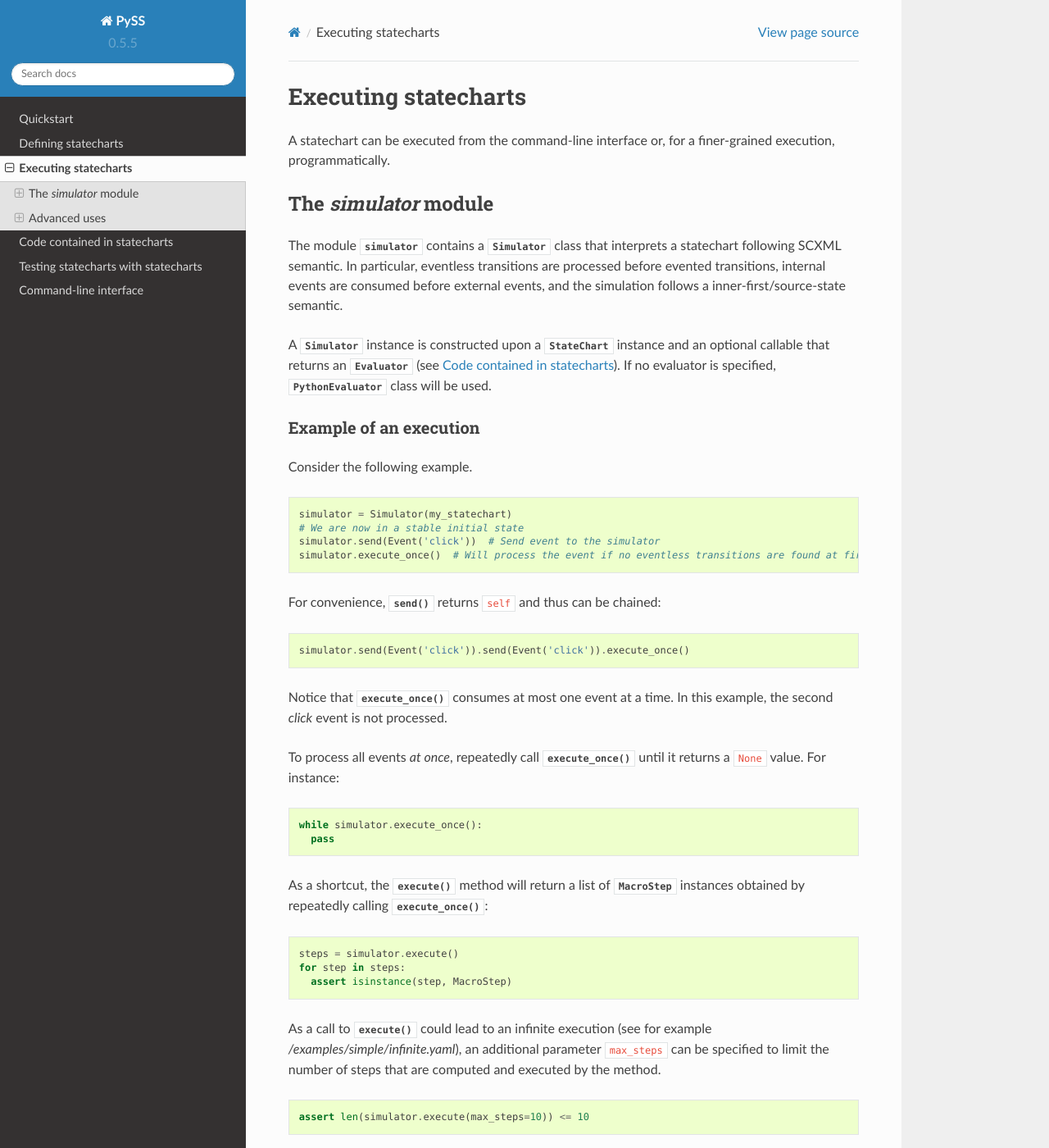
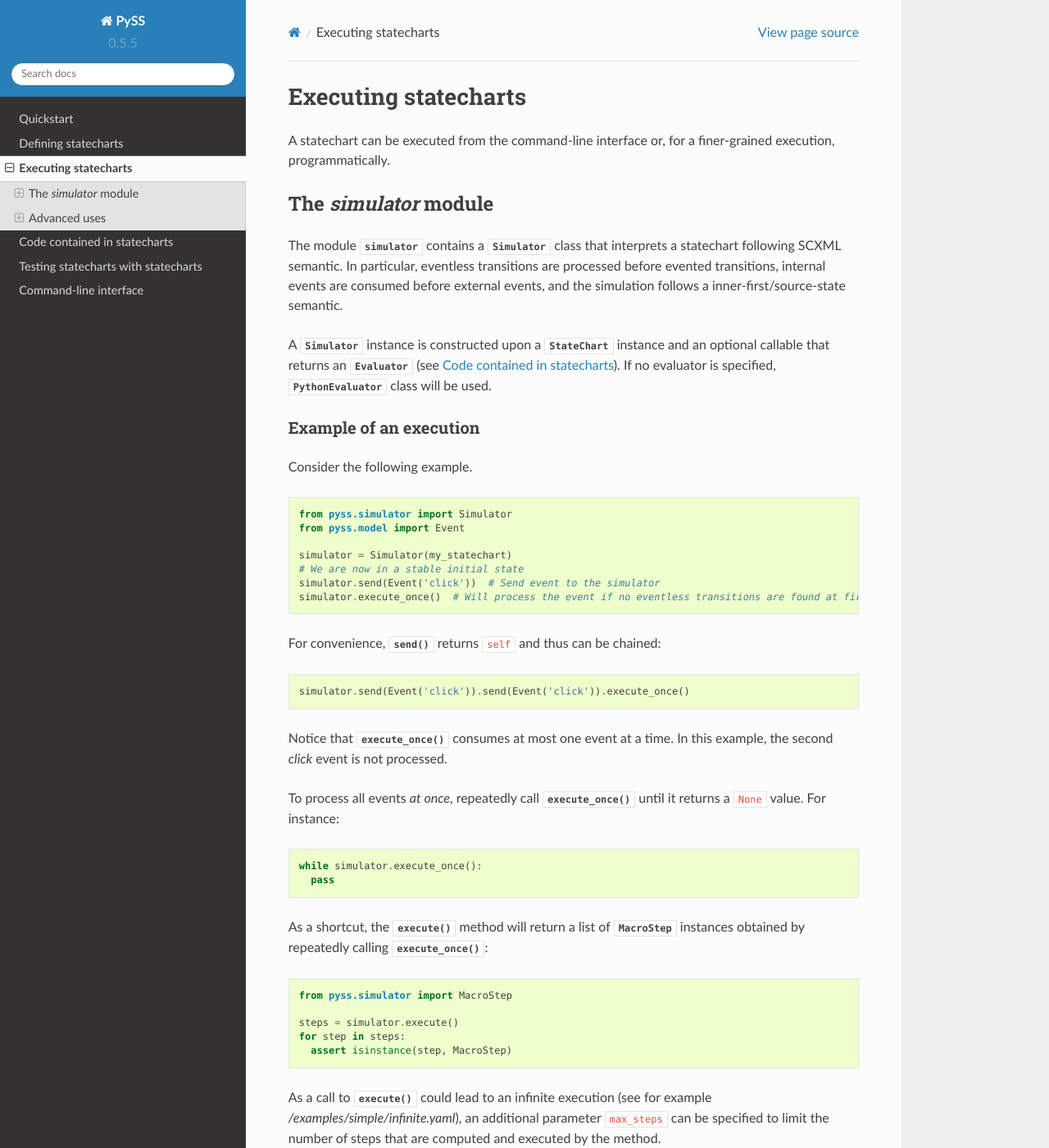
Before and after one commit to AlexandreDecan/sismic, a Sphinx documentation site: the page built from docs/execution.rst, in a window 1280 px wide and 1400 px high. Shown: the whole window at 82% size. Built offline with Sphinx 7.4.7 and the Read the Docs theme 2.0.0, drawn with Linux system fonts in a browser that asks for light colours.

Commit message:
Add imports in examples

```diff
--- a/docs/execution.rst
+++ b/docs/execution.rst
@@ -23,6 +23,9 @@ Example of an execution
 Consider the following example.
 
 .. code:: python
+
+    from pyss.simulator import Simulator
+    from pyss.model import Event
 
     simulator = Simulator(my_statechart)
     # We are now in a stable initial state
@@ -53,6 +56,8 @@ As a shortcut, the :py:meth:`~pyss.simulator.Simulator.execute` method will retu
 obtained by repeatedly calling :py:meth:`~pyss.simulator.Simulator.execute_once`:
 
 .. code:: python
+
+    from pyss.simulator import MacroStep
 
     steps = simulator.execute()
     for step in steps:
```
